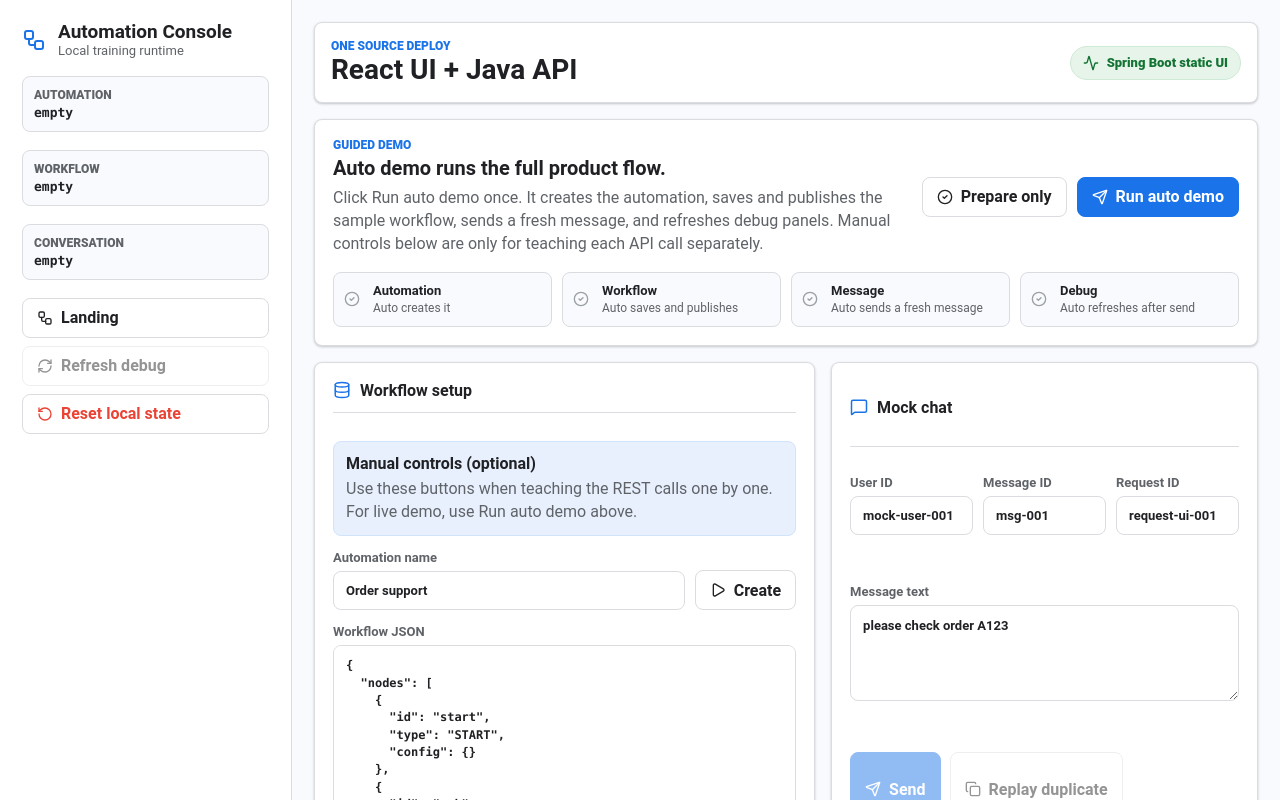
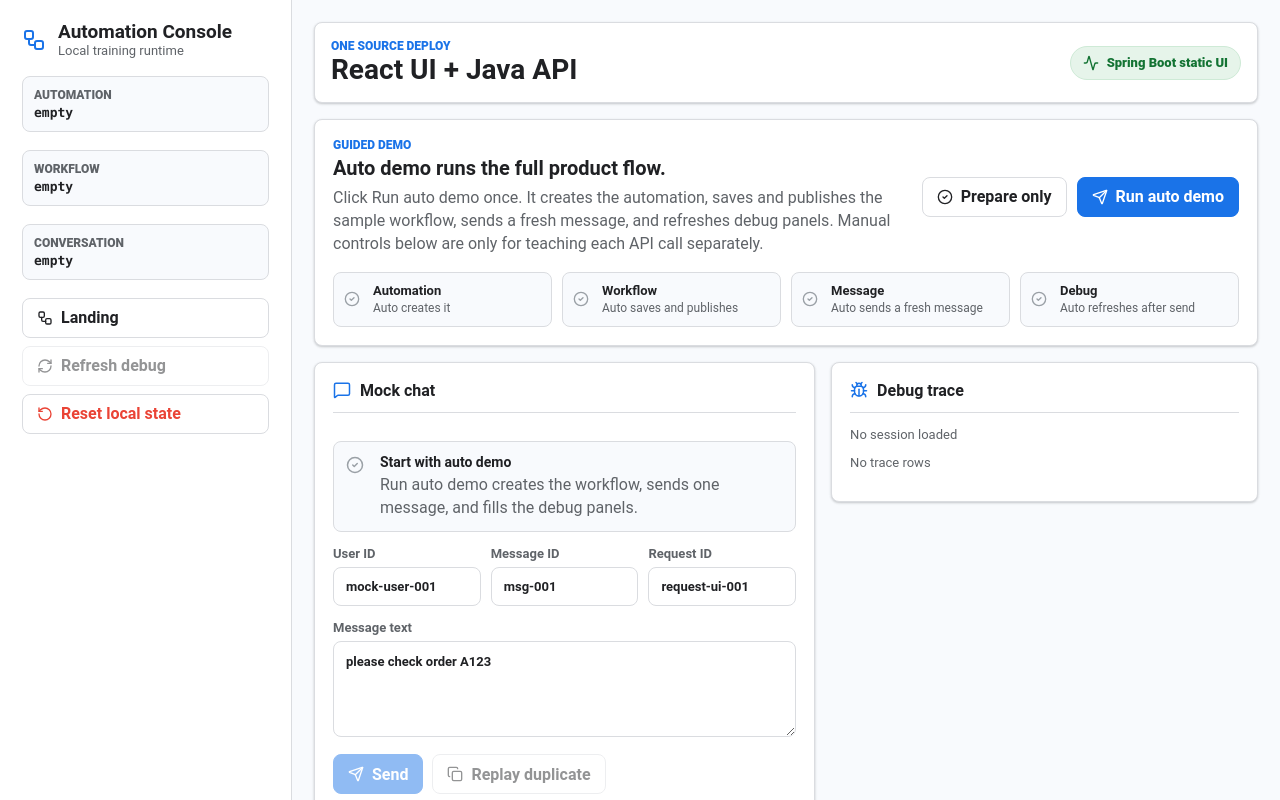
Before and after one commit to baysavevl/training-za-tech-fresher, a React (Vite) app in the folder frontend/: page / in a window 1280 px wide. Both pictures are taken after a click on the button "Demo console". Shown: the top 800 px of the page. Built offline with nearby package versions, Linux system fonts and the light colour scheme.

Commit message:
fix(ui): clarify automation console flow

```diff
--- a/frontend/src/demoState.js
+++ b/frontend/src/demoState.js
@@ -40,6 +40,21 @@ export function createAutoDemoMessageFields(seed = Date.now()) {
   }
 }
 
+export function updateOperationResponses(currentResponses, target, payload) {
+  const next = {
+    chat: currentResponses?.chat || null,
+    workflow: currentResponses?.workflow || null
+  }
+
+  if (target === 'chat') {
+    return { ...next, chat: payload }
+  }
+  if (target === 'workflow') {
+    return { ...next, workflow: payload }
+  }
+  return next
+}
+
 export function hydrateDemoState(rawValue) {
   if (!rawValue) {
     return initialDemoState
--- a/frontend/src/main.jsx
+++ b/frontend/src/main.jsx
@@ -22,7 +22,8 @@ import {
   SAMPLE_WORKFLOW,
   createAutoDemoMessageFields,
   hydrateDemoState,
-  initialDemoState
+  initialDemoState,
+  updateOperationResponses
 } from './demoState.js'
 import {
   knowledgeSelectionForTopic,
@@ -74,7 +75,7 @@ function Dashboard({ navigate }) {
   const [history, setHistory] = useState([])
   const [session, setSession] = useState(null)
   const [trace, setTrace] = useState([])
-  const [lastResponse, setLastResponse] = useState(null)
+  const [responses, setResponses] = useState({ chat: null, workflow: null })
   const [events, setEvents] = useState([])
   const [busy, setBusy] = useState(false)
 
@@ -130,7 +131,7 @@ function Dashboard({ navigate }) {
     }))
     if (result) {
       patch({ automationId: result.id, workflowVersionId: '' })
-      setLastResponse(result)
+      setResponses(current => updateOperationResponses(current, 'workflow', result))
     }
     return result
   }
@@ -143,7 +144,7 @@ function Dashboard({ navigate }) {
     }))
     if (result) {
       patch({ workflowVersionId: result.id })
-      setLastResponse(result)
+      setResponses(current => updateOperationResponses(current, 'workflow', result))
     }
     return result
   }
@@ -153,7 +154,7 @@ function Dashboard({ navigate }) {
       method: 'POST'
     }))
     if (result) {
-      setLastResponse(result)
+      setResponses(current => updateOperationResponses(current, 'workflow', result))
     }
     return result
   }
@@ -173,7 +174,7 @@ function Dashboard({ navigate }) {
     }))
     if (result) {
       patch({ conversationId: result.conversationId })
-      setLastResponse(result)
+      setResponses(current => updateOperationResponses(current, 'chat', result))
       await refreshDebug(result.conversationId)
     }
     return result
@@ -220,7 +221,12 @@ function Dashboard({ navigate }) {
         ...(result.autoMessageFields || {}),
         conversationId: result.message?.conversationId || state.conversationId
       })
-      setLastResponse(result.message || result.published)
+      setResponses(current => {
+        const withWorkflow = updateOperationResponses(current, 'workflow', result.published)
+        return result.message
+          ? updateOperationResponses(withWorkflow, 'chat', result.message)
+          : withWorkflow
+      })
       if (result.message?.conversationId) {
         await refreshDebug(result.message.conversationId)
       }
@@ -250,7 +256,7 @@ function Dashboard({ navigate }) {
     setHistory([])
     setSession(null)
     setTrace([])
-    setLastResponse(null)
+    setResponses({ chat: null, workflow: null })
     setEvents([])
   }
 
@@ -318,49 +324,9 @@ function Dashboard({ navigate }) {
         </section>
 
         <div className="grid">
-          <section className="panel setup-panel">
-            <PanelTitle icon={<Database size={18} />} title="Workflow setup" />
-            <div className="step-help">
-              <strong>Manual controls (optional)</strong>
-              <span>Use these buttons when teaching the REST calls one by one. For live demo, use Run auto demo above.</span>
-            </div>
-            <div className="field-row">
-              <label>
-                Automation name
-                <input value={state.automationName} onChange={event => patch({ automationName: event.target.value })} />
-              </label>
-              <button type="button" onClick={createAutomation} disabled={busy}>
-                <Play size={16} aria-hidden="true" /> Create
-              </button>
-            </div>
-
-            <label className="json-field">
-              Workflow JSON
-              <textarea value={state.workflowJson} onChange={event => patch({ workflowJson: event.target.value })} spellCheck="false" />
-            </label>
-
-            <div className="button-row">
-              <button type="button" onClick={() => patch({ workflowJson: JSON.stringify(SAMPLE_WORKFLOW, null, 2) })} disabled={busy}>
-                <FileJson size={16} aria-hidden="true" /> Load sample
-              </button>
-              <button type="button" onClick={createWorkflow} disabled={!idsReady.automation || busy}>
-                <Copy size={16} aria-hidden="true" /> Save draft
-              </button>
-              <button type="button" className="primary" onClick={publishWorkflow} disabled={!idsReady.workflow || busy}>
-                <CheckCircle2 size={16} aria-hidden="true" /> Publish
-              </button>
-            </div>
-            <p className="button-note">
-              {!idsReady.automation
-                ? 'Save draft is locked until an automation exists. Use Create or Prepare only.'
-                : !idsReady.workflow
-                  ? 'Publish is locked until the workflow draft is saved.'
-                  : 'Workflow draft is ready to publish.'}
-            </p>
-          </section>
-
           <section className="panel chat-panel">
             <PanelTitle icon={<MessageSquare size={18} />} title="Mock chat" />
+            <ConversationState chatResponse={responses.chat} idsReady={idsReady} />
             <div className="field-grid">
               <label>
                 User ID
@@ -394,7 +360,7 @@ function Dashboard({ navigate }) {
                   ? 'Publish the workflow before sending a message.'
                   : 'Manual send is ready. Run auto demo always starts a fresh conversation with a fresh message ID.'}
             </p>
-            <JsonBlock title="Last response" data={lastResponse} />
+            <JsonBlock title="Last chat response" data={responses.chat} />
           </section>
 
           <section className="panel debug-panel">
@@ -407,9 +373,85 @@ function Dashboard({ navigate }) {
             <PanelTitle icon={<MessageSquare size={18} />} title="History" />
             <HistoryView history={history} />
           </section>
+
+          <details className="panel setup-panel advanced-panel">
+            <summary>
+              <span className="summary-icon"><Database size={18} aria-hidden="true" /></span>
+              <span>
+                <strong>Advanced workflow controls</strong>
+                <small>Create, save, and publish the workflow one API call at a time.</small>
+              </span>
+            </summary>
+            <div className="advanced-content">
+              <div className="field-row">
+                <label>
+                  Automation name
+                  <input value={state.automationName} onChange={event => patch({ automationName: event.target.value })} />
+                </label>
+                <button type="button" onClick={createAutomation} disabled={busy}>
+                  <Play size={16} aria-hidden="true" /> Create
+                </button>
+              </div>
+
+              <label className="json-field">
+                Workflow JSON
+                <textarea value={state.workflowJson} onChange={event => patch({ workflowJson: event.target.value })} spellCheck="false" />
+              </label>
+
+              <div className="button-row">
+                <button type="button" onClick={() => patch({ workflowJson: JSON.stringify(SAMPLE_WORKFLOW, null, 2) })} disabled={busy}>
+                  <FileJson size={16} aria-hidden="true" /> Load sample
+                </button>
+                <button type="button" onClick={createWorkflow} disabled={!idsReady.automation || busy}>
+                  <Copy size={16} aria-hidden="true" /> Save draft
+                </button>
+                <button type="button" className="primary" onClick={publishWorkflow} disabled={!idsReady.workflow || busy}>
+                  <CheckCircle2 size={16} aria-hidden="true" /> Publish
+                </button>
+              </div>
+              <p className="button-note">
+                {!idsReady.automation
+                  ? 'Save draft is locked until an automation exists. Use Create or Prepare only.'
+                  : !idsReady.workflow
+                    ? 'Publish is locked until the workflow draft is saved.'
+                    : 'Workflow draft is ready to publish.'}
+              </p>
+              <JsonBlock title="Last workflow operation" data={responses.workflow} />
+            </div>
+          </details>
         </div>
       </section>
     </main>
+  )
+}
+
+function ConversationState({ chatResponse, idsReady }) {
+  let title = 'Start with auto demo'
+  let detail = 'Run auto demo creates the workflow, sends one message, and fills the debug panels.'
+  let tone = 'waiting'
+
+  if (chatResponse?.duplicate) {
+    title = 'Duplicate replay confirmed'
+    detail = 'The same message ID reused the previous response and did not add history rows.'
+    tone = 'done'
+  } else if (chatResponse) {
+    title = 'Conversation response ready'
+    detail = 'Use Replay duplicate next to demonstrate idempotency.'
+    tone = 'ready'
+  } else if (idsReady.workflow) {
+    title = 'Workflow ready'
+    detail = 'Send a message manually or run auto demo to start a fresh conversation.'
+    tone = 'ready'
+  }
+
+  return (
+    <div className={`conversation-state ${tone}`}>
+      <CheckCircle2 size={18} aria-hidden="true" />
+      <div>
+        <strong>{title}</strong>
+        <span>{detail}</span>
+      </div>
+    </div>
   )
 }
 
--- a/frontend/src/styles.css
+++ b/frontend/src/styles.css
@@ -1478,6 +1478,7 @@ label {
   border-radius: 8px;
   display: grid;
   gap: 3px;
+  min-width: 0;
   padding: 11px;
 }
 
@@ -1491,6 +1492,7 @@ label {
 .status-row strong {
   font-family: "Roboto Mono", "SFMono-Regular", Consolas, monospace;
   font-size: 13px;
+  overflow-wrap: anywhere;
 }
 
 .status-row.active {
@@ -1588,6 +1590,54 @@ label {
   gap: 14px;
 }
 
+.advanced-panel {
+  grid-column: 1 / -1;
+}
+
+.advanced-panel summary {
+  align-items: center;
+  cursor: pointer;
+  display: grid;
+  gap: 10px;
+  grid-template-columns: 34px minmax(0, 1fr);
+  list-style: none;
+}
+
+.advanced-panel summary::-webkit-details-marker {
+  display: none;
+}
+
+.advanced-panel summary strong {
+  display: block;
+  font-size: 16px;
+}
+
+.advanced-panel summary small {
+  color: var(--muted);
+  display: block;
+  line-height: 1.4;
+  margin-top: 2px;
+}
+
+.advanced-panel .summary-icon {
+  align-items: center;
+  background: #e8f0fe;
+  border-radius: 8px;
+  color: var(--blue);
+  display: inline-flex;
+  height: 34px;
+  justify-content: center;
+  width: 34px;
+}
+
+.advanced-content {
+  border-top: 1px solid var(--line);
+  display: grid;
+  gap: 14px;
+  margin-top: 14px;
+  padding-top: 14px;
+}
+
 .debug-panel,
 .history-panel {
   align-self: start;
@@ -1608,6 +1658,55 @@ label {
 
 .panel-title h3 {
   font-size: 16px;
+}
+
+.conversation-state {
+  align-items: start;
+  background: #f8fafd;
+  border: 1px solid var(--line);
+  border-radius: 8px;
+  display: grid;
+  gap: 10px;
+  grid-template-columns: 24px minmax(0, 1fr);
+  padding: 12px;
+}
+
+.conversation-state svg {
+  color: #9aa0a6;
+  margin-top: 2px;
+}
+
+.conversation-state.ready {
+  background: #e8f0fe;
+  border-color: #d2e3fc;
+}
+
+.conversation-state.ready svg {
+  color: var(--blue);
+}
+
+.conversation-state.done {
+  background: #e6f4ea;
+  border-color: #ceead6;
+}
+
+.conversation-state.done svg {
+  color: var(--green);
+}
+
+.conversation-state strong,
+.conversation-state span {
+  display: block;
+}
+
+.conversation-state strong {
+  font-size: 14px;
+  margin-bottom: 3px;
+}
+
+.conversation-state span {
+  color: var(--muted);
+  line-height: 1.45;
 }
 
 .field-row {
@@ -1826,6 +1925,10 @@ code {
     padding: 14px;
   }
 
+  .sidebar {
+    grid-template-columns: 1fr;
+  }
+
   .landing-nav,
   .topbar,
   .field-row,
```
Also changed, not shown: 1 other file (tests, documents, lock files or other folders).
